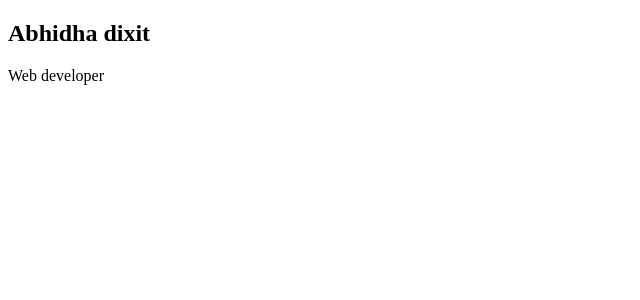
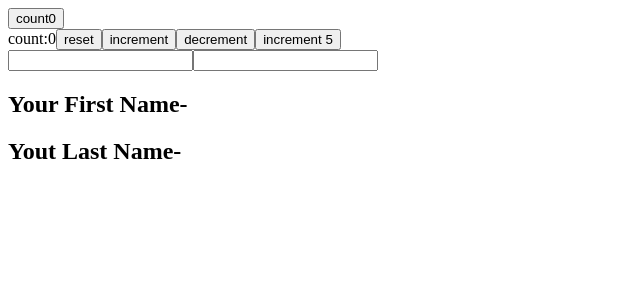
Before and after one commit to abhidhadixit/React-Series, a React (Create React App) app in the folder my-app/: page / in a window 1280 px wide. Shown: the top 300 px of the page, without its empty margins (0-640 px from the left). Built offline with nearby package versions, Linux system fonts and the light colour scheme.

Commit message:
Changes Done

```diff
--- a/my-app/src/App.js
+++ b/my-app/src/App.js
@@ -1,12 +1,14 @@
-import Code from "./Code";
-
-
+import Hook from './components/Hook';
+import Hookcounter2 from './components/Hookcounter2';
+import Hookcounter3 from './components/Hookcounter3';
 
 function App() {
   return (
-  <Code>
-
-  </Code>
+    <>
+    <Hook />
+    <Hookcounter2 />
+    <Hookcounter3 />
+    </>
   );
 }
 
--- a/my-app/src/Code.js
+++ /dev/null
@@ -1,11 +0,0 @@
-function Code(){
-    return (
-        <>
-        <h2>
-            Abhidha dixit
-        </h2>
-        <p> Web developer</p>
-        </>
-    )
-}
-export default Code
--- /dev/null
+++ b/my-app/src/components/Hook.js
@@ -0,0 +1,13 @@
+
+import React ,{useState} from 'react'
+
+function Hooks() {
+    const [count,setCount]=useState(0)
+  return (
+    <div>
+        <button onClick= {()=>setCount(count+1)}> count{count}</button>
+    </div>
+  )
+}
+
+export default Hooks;
--- /dev/null
+++ b/my-app/src/components/Hookcounter2.js
@@ -0,0 +1,23 @@
+import React,{useState} from 'react';
+
+function Hookcounter2() {
+    const inialcount=0;
+    const [count,setCount]=useState(inialcount);
+    const incrementfive=()=>{
+      for(let i=0;i<5;i++){
+        setCount(prevCount=>prevCount+2);
+      }
+    }
+  return (
+    <div>
+      count:{
+        count
+      }
+        <button onClick={()=>setCount(inialcount)}>reset</button>
+        <button onClick={()=>setCount(count+1)}>increment</button>
+        <button onClick={()=>setCount(count-1)}>decrement</button>
+        <button onClick={()=>incrementfive()}>increment 5</button>
+    </div>
+  );
+}
+export default Hookcounter2;
--- /dev/null
+++ b/my-app/src/components/Hookcounter3.js
@@ -0,0 +1,14 @@
+import React,{useState} from 'react';
+function Hookcounter3(){
+  const [name,setname]=useState({firstname:'',lastname:''})
+  return (
+    <form>
+        <input type='text' value={name.firstname} onChange={e=>setname({firstname:e.target.value})}></input>
+        <input type='text' value={name.lastname} onChange={e=>setname({lastname:e.target.value})}></input>
+
+         <h2> Your First Name-{name.firstname}</h2>
+         <h2>Yout Last Name-{name.lastname}</h2>
+    </form>
+  )
+}
+export default Hookcounter3;
```
Also changed, not shown: 1 other file (tests, documents, lock files or other folders).
